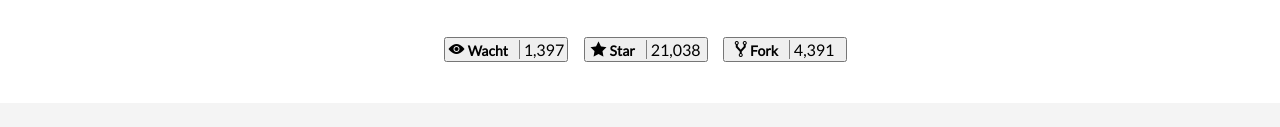
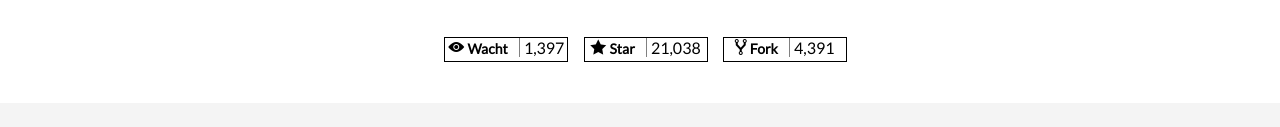
Before and after one commit to yulianamallorga/forkio, a plain HTML site: page index.html in a window 1280 px wide. Shown: the part 1193-1320 px from the top of the page. Drawn offline with Linux system fonts and the light colour scheme.

Commit message:
Actualizació del html y estilos del layouts

```diff
--- a/css/layouts/l-index.css
+++ b/css/layouts/l-index.css
@@ -82,14 +82,19 @@
   text-align: center;
 }
 
-.l-index .second  .wrapper-content button{
+.l-index .second  .wrapper-content .buttons ul .button{
   display: inline-block;
   width: 124px;
   height: 25px;
   margin-left: 11px;
+  border: solid 1px #000;
 }
 
-.l-index .second  .wrapper-content button .icon{
+.l-index .second  .wrapper-content .buttons ul .button a, .inline{
+  color: #000 !important;
+}
+
+.l-index .second  .wrapper-content .buttons ul .button .icon{
   display: inline-block;
   font-size: 16px;
   font-family: 'Lato', sans-serif;
@@ -97,9 +102,6 @@
   padding-right: 11px;
 }
 
-.l-index .second  .wrapper-content button .icon a, .inline{
-  color: #000 !important;
-}
 
 .l-index .second .wrapper-content .inline{
   display: inline-block;
@@ -107,7 +109,7 @@
   font-weight: bold;
 }
 
-.l-index .second  .wrapper-content button .number{
+.l-index .second  .wrapper-content .buttons ul .button .number{
   display: inherit;
   font-size: 16px;
   font-family: 'Lato', sans-serif;
--- a/index.html
+++ b/index.html
@@ -75,35 +75,37 @@
 				<p>Aenean cursus imperdiet nisl id fermentum. Aliquam pharetra dui laoreet vulputate dignissim. Sed id metus id quam auctor molestie eget ut augue.</p>
 
 				<div class="buttons">
-					<button>
+					<ul>
+						<li class="button">
+							<a href="">
 								<div class="icon">
-							<a href="#">
 									<i class="icon-eye"></i>
 									<span class="inline">Wacht</span>
-							</a>
+
 								</div>
 								<div class="number">1,397</div>
-					</button>
-
-					<button>
+							</a>
+						</li>
+						<li class="button">
+							<a href="">
 								<div class="icon">
-							<a href="#">
 									<i class="icon-star"></i>
 									<span class="inline">Star</span>
-							</a>
 								</div>
 								<div class="number">21,038</div>
-					</button>
-
-					<button>
+							</a>
+						</li>
+						<li class="button">
+							<a href="">
 								<div class="icon">
-							<a href="#">
 									<i class="icon-fork"></i>
 									<span class="inline">Fork</span>
-							</a>
 								</div>
 								<div class="number">4,391</div>
-					</button>
+							</a>
+						</li>
+					</ul>
+
 				</div>
 
 			</div>
```
Lines whose indentation alone changed are shown as unchanged.
